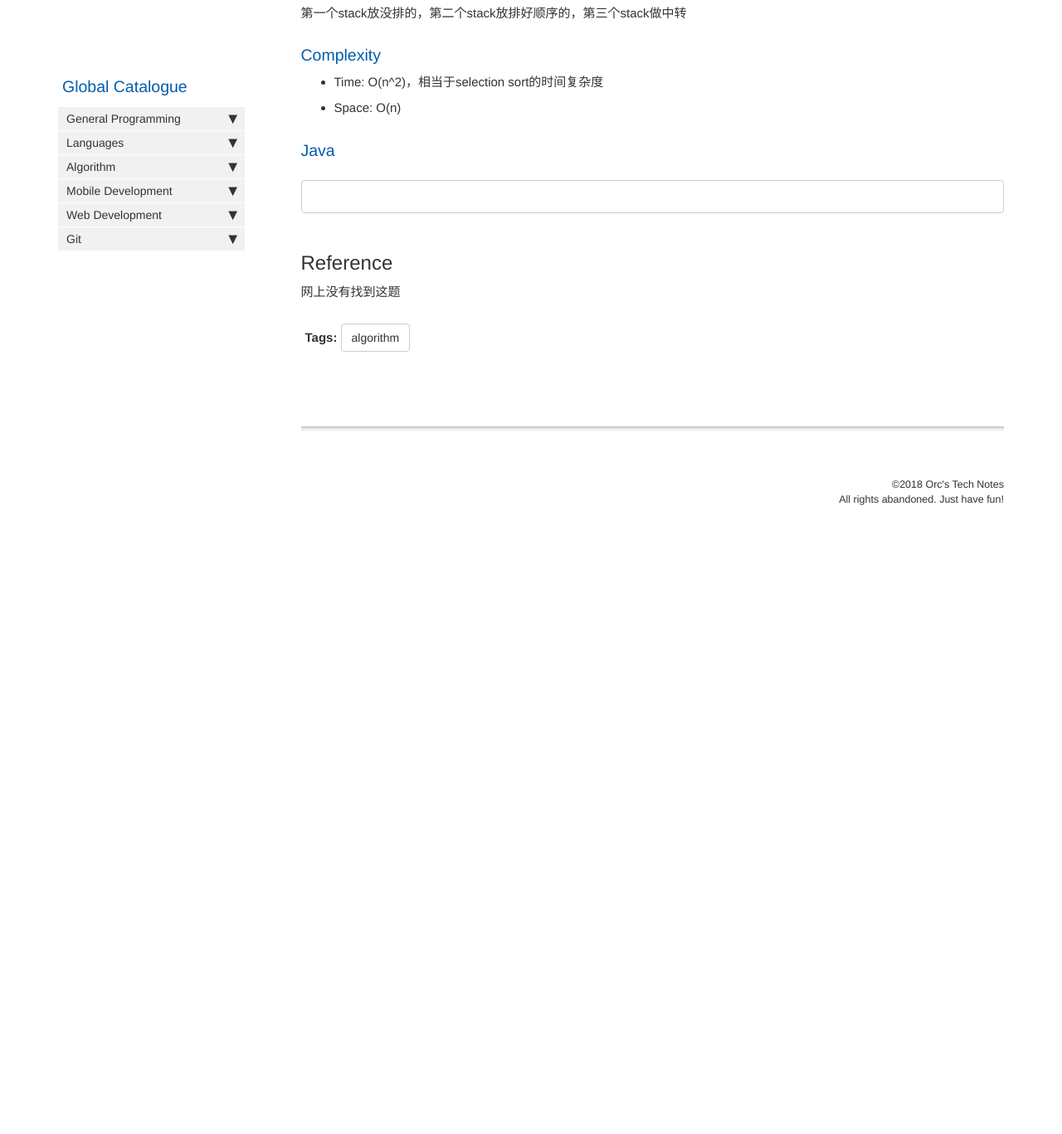
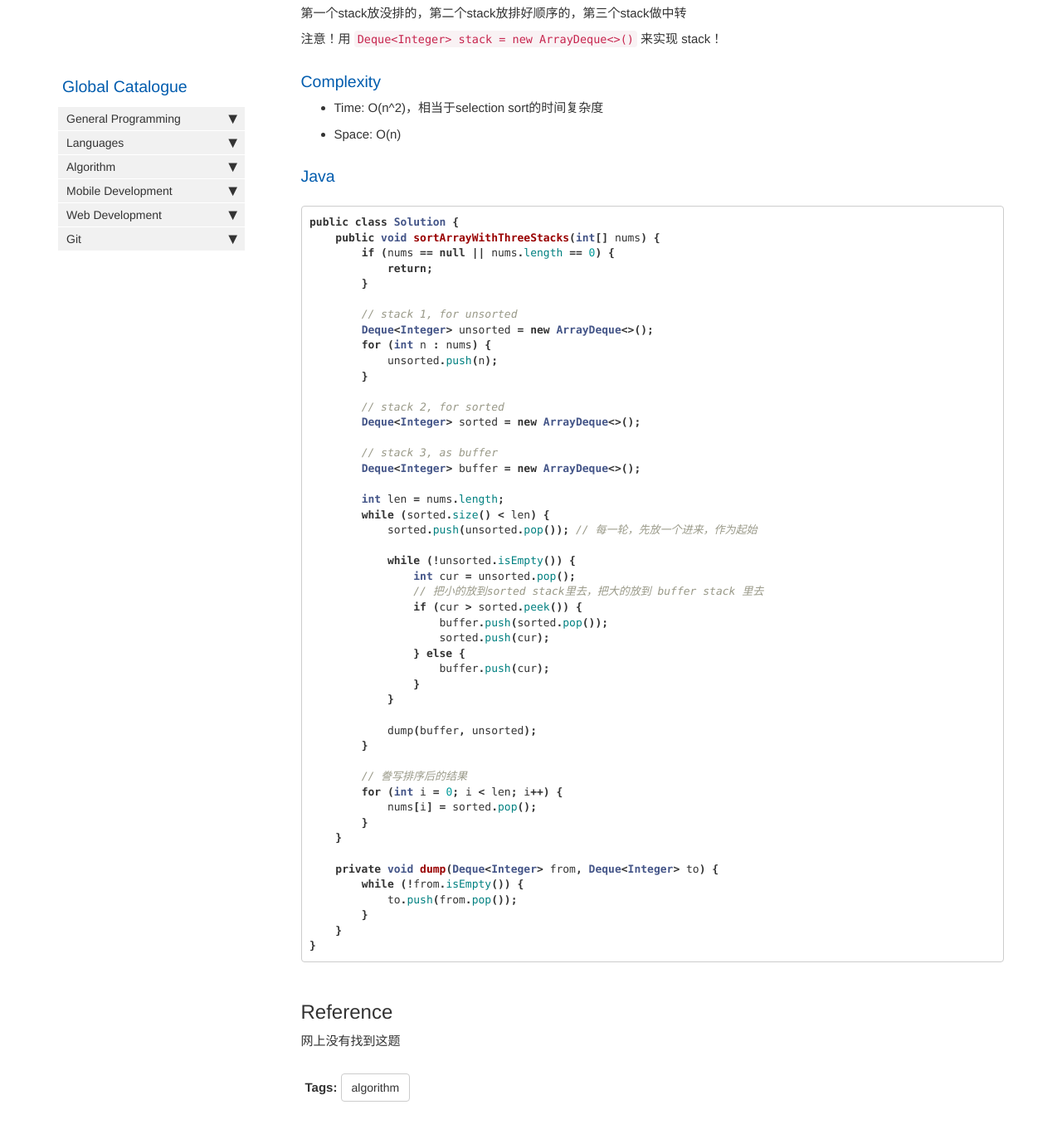
Before and after one commit to HungryOrc/hungryorc.github.io, a Jekyll site: the page built from pages/algorithm/algorithm_sort_array_with_three_stacks.md, in a window 1280 px wide and 1400 px high, scrolled down 412 px. Shown: the top 1367 px of the window at 83% size. Built offline with Jekyll 4.4.1, drawn with Linux system fonts in a browser that asks for light colours; nearby versions of some CDN libraries; comment, search, counter and statistics services are not loaded; before the commit the page ends 1074 px from its top, so only the background shows below that.

Commit message:
Update algorithm_sort_array_with_three_stacks.md

````diff
--- a/pages/algorithm/algorithm_sort_array_with_three_stacks.md
+++ b/pages/algorithm/algorithm_sort_array_with_three_stacks.md
@@ -18,13 +18,62 @@ toc: false
 ## Solution
 第一个stack放没排的，第二个stack放排好顺序的，第三个stack做中转
 
+注意！用 `Deque<Integer> stack = new ArrayDeque<>()` 来实现 stack！
+
 ### Complexity
 * Time: O(n^2)，相当于selection sort的时间复杂度
 * Space: O(n)
 
 ### Java
 ```java
+public class Solution {
+    public void sortArrayWithThreeStacks(int[] nums) {
+        if (nums == null || nums.length == 0) {
+            return;
+        }
 
+        // stack 1, for unsorted
+        Deque<Integer> unsorted = new ArrayDeque<>();
+        for (int n : nums) {
+            unsorted.push(n);
+        }
+
+        // stack 2, for sorted
+        Deque<Integer> sorted = new ArrayDeque<>();
+
+        // stack 3, as buffer
+        Deque<Integer> buffer = new ArrayDeque<>();
+
+        int len = nums.length;
+        while (sorted.size() < len) {
+            sorted.push(unsorted.pop()); // 每一轮，先放一个进来，作为起始
+
+            while (!unsorted.isEmpty()) {
+                int cur = unsorted.pop();
+                // 把小的放到sorted stack里去，把大的放到 buffer stack 里去
+                if (cur > sorted.peek()) {
+                    buffer.push(sorted.pop());
+                    sorted.push(cur);
+                } else {
+                    buffer.push(cur);
+                }
+            }
+
+            dump(buffer, unsorted);
+        }
+
+        // 誊写排序后的结果
+        for (int i = 0; i < len; i++) {
+            nums[i] = sorted.pop();
+        }
+    }
+
+    private void dump(Deque<Integer> from, Deque<Integer> to) {
+        while (!from.isEmpty()) {
+            to.push(from.pop());
+        }
+    }
+}
 ```
 
 ## Reference
````
